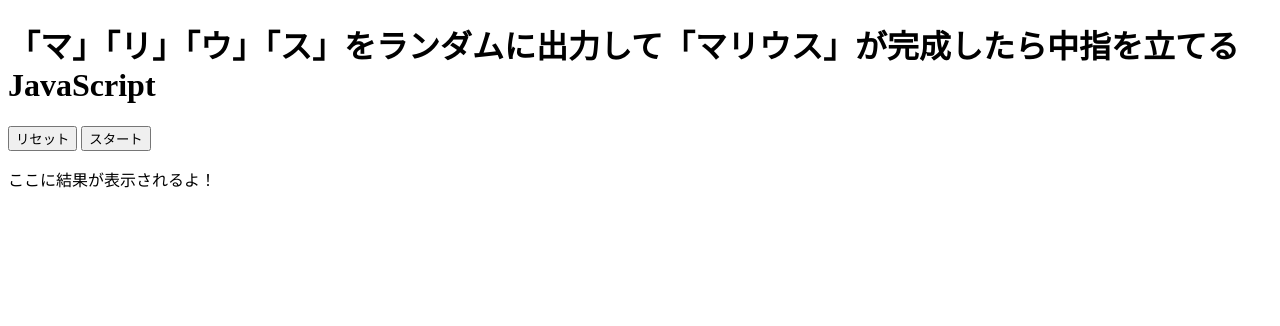
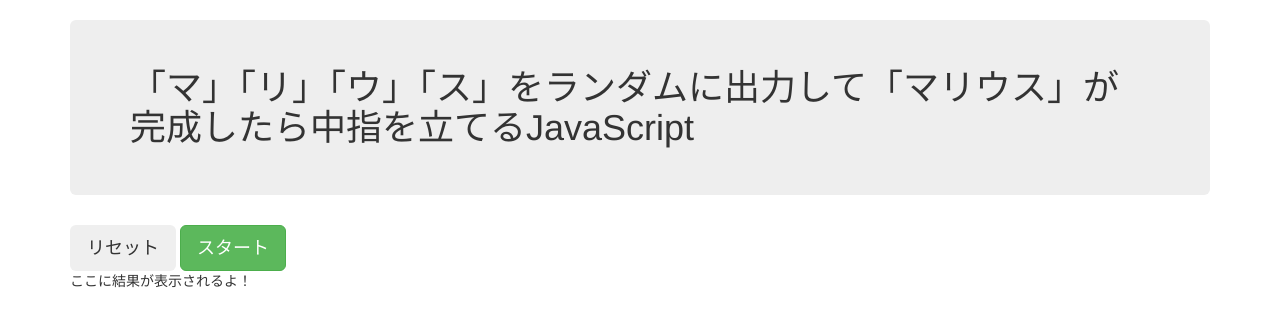
Before and after one commit to JichouP/marius, a plain HTML site: page index.html in a window 1280 px wide. Drawn offline with nearby package versions, Linux system fonts and the light colour scheme.

Commit message:
ちょっと装飾

```diff
--- a/index.html
+++ b/index.html
@@ -4,17 +4,20 @@
   <meta charset="UTF-8">
   <meta name="viewport" content="width=device-width, initial-scale=1.0">
   <meta http-equiv="X-UA-Compatible" content="ie=edge">
+  <link rel="stylesheet" href="https://maxcdn.bootstrapcdn.com/bootstrap/3.3.7/css/bootstrap.min.css">
   <style type="text/css">
     p#s {font-family: "ＭＳ Ｐゴシック",sans-serif; }
   </style>
   <title>「マ」「リ」「ウ」「ス」をランダムに出力して「マリウス」が完成したら中指を立てるJavaScript</title>
 </head>
 <body>
-  <h1>「マ」「リ」「ウ」「ス」をランダムに出力して「マリウス」が完成したら中指を立てるJavaScript</h1>
-  <input id="ma" type="button" value="リセット" onClick="location.reload()">
-  <button id="ri" onClick="this.disabled = true">スタート</button>
-  <p id="u">ここに結果が表示されるよ！</p>
-  <p id="s"></p>
+  <div class="container">
+    <h1 class="jumbotron">「マ」「リ」「ウ」「ス」をランダムに出力して「マリウス」が完成したら中指を立てるJavaScript</h1>
+    <input class="btn btn-lg" id="ma" type="button" value="リセット" onClick="location.reload()">
+    <button class="btn btn-success btn-lg" id="ri" onClick="this.disabled = true">スタート</button>
+    <p id="u">ここに結果が表示されるよ！</p>
+    <p id="s"></p>
+  </div>
   <script>
     const marius = ['マ', 'リ', 'ウ', 'ス'];
     const aa = '\
```
